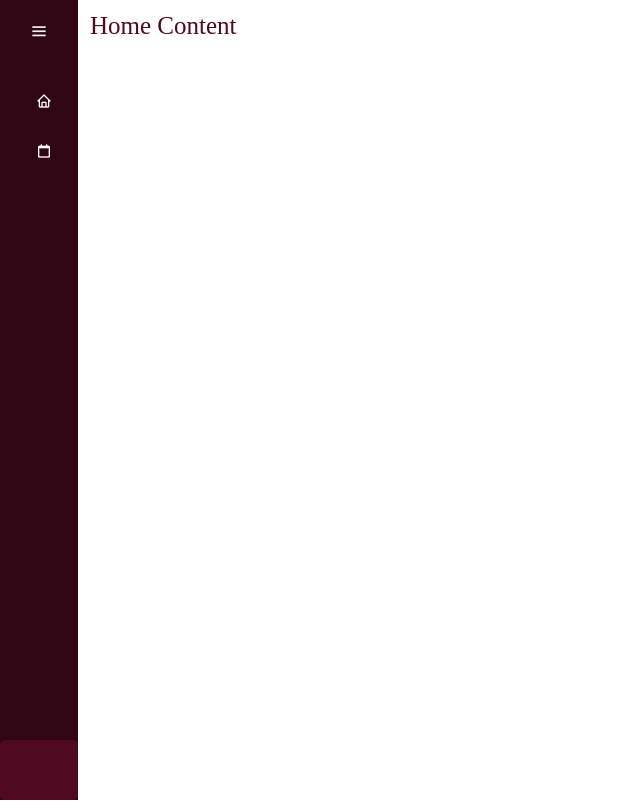
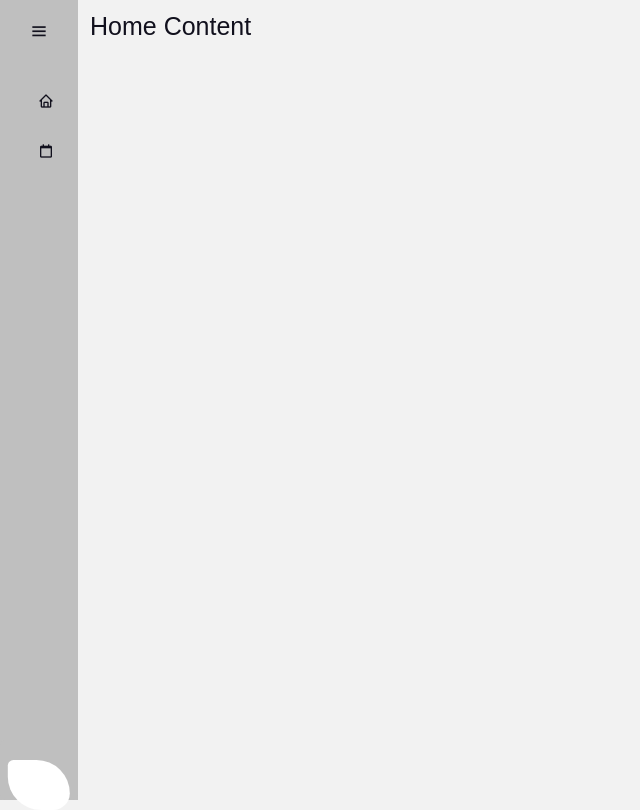
Before and after one commit to WesleyBule/MediFamba, a Django app: page /patients/ in a window 1280 px wide. Shown: the whole page, without its empty margins (0-640 px from the left). Run offline with Django 5.2, Linux system fonts and the light colour scheme; a user stored in the database is signed in; some libraries are stand-ins or nearby versions.

Commit message:
style: Changing colors for the front rn

```diff
--- a/users/static/users/style.css
+++ b/users/static/users/style.css
@@ -5,19 +5,30 @@
 }
 
 body{
-    position: relative;
+    background-color:#F2F2F2;
+    color:#0D0D0D;
     min-height: 100vh;
     width: 100%;
     overflow: hidden;
+    font-family: "Poppins", sans-serif;
+    font-weight: 400;
+    font-style:normal;
+}
+.medi {
+  color: #007AFF;
+}
+.famba {
+  color: #34C759;
 }
 
 .sidebar{
     position: relative;
     height: 100vh;
     width: 78px;
-    background-color: rgb(48, 6, 20);
-    padding: 6px 14px;
-    transition: all 0.6s ease;
+    background-color:#BFBFBF;
+    padding: 6px 16px;
+    transition: all 0.5s ease;
+    color:#11101d;
 }
 
 .sidebar.active{
@@ -32,7 +43,7 @@ body{
     align-items: center;
     opacity: 0;
     pointer-events: none;
-    transition: all 0.4s ease;
+    transition: all 0.5s ease;
 }
 
 .sidebar.active .logo_content .logo{
@@ -40,9 +51,10 @@ body{
     pointer-events: none;
 }
 
-.logo_content .logo i{
+.logo_content .logo img{
     font-size: 28px;
-    margin-right: 5px;
+    height :60px;
+    width :60px;
 }
 
 .logo_content .logo .logo_name{
@@ -95,6 +107,7 @@ body{
     height: 35px;
     width: 122px;
     background: #fff;
+    color:#0D0D0D;
     line-height: 35px;
     text-align: center;
     box-shadow: 0 5px 10px rgba(0, 0, 0, 0.2);
@@ -116,11 +129,11 @@ body{
 
 
 .sidebar ul li a{
-    color: #fff;
+    color: #11101d;
     display: flex;
     align-items:center ;
     text-decoration: none;
-    transition: all 0.6s ease;
+    transition: all 0.5s ease;
     border-radius: 12px;
     white-space: nowrap;
 }
@@ -140,7 +153,7 @@ body{
 .sidebar .links_name{
     opacity: 0;
     pointer-events: none;
-    transition: all 0.6s ease;
+    transition: all 0.5s ease;
 }
 
 .sidebar.active .links_name{
@@ -154,7 +167,7 @@ body{
     bottom: 0;
     left: 0;
     width: 100%;
-    background-color: rgb(79, 9, 32) ;
+    background-color: #BFBFBF  ;
     border-radius: 5px;
 }
 
@@ -163,11 +176,12 @@ body{
     padding: 10px 6px;
     height: 60px;
     background: none;
-    transition: all 0.6s ease;
+    transition: all 0.5s ease;
 }
 
 .sidebar.active .profile_content .profile{
-    background: rgb(79, 9, 32);
+    background: #fff;
+    border-radius:10px 60px 30px;
 }
 
 .profile_content .profile .profile_details {
@@ -193,6 +207,7 @@ body{
 */
 
 .profile .profile_details .name_job{
+    color:#11101d;
     margin-left: 10px;
 
 }
@@ -209,18 +224,20 @@ body{
 
 .profile #log_out{
     text-decoration: none;
-    color: #fff;
+    color: #11101d;
     position: absolute;
     left: 50%;
     bottom: -10px;
     transform: translateX(-50%);
     min-height: 50px;
-    line-height: 20px;
+    min-width:80%;
+    line-height: 30px;
     font-size: 20px;
     border-radius: 12px;
     text-align: center;
-    transition: all 0.4s ease;
-    background: rgb(79, 9, 32);
+    transition: all 0.5s ease;
+    background: #fff;
+    border-radius: 10px 60px 30px;
 }
 
 .sidebar.active .profile #log_out{
@@ -246,7 +263,7 @@ body{
 .home_content .text{
     font-size: 25px;
     font-weight: 400;
-    color: rgb(79, 9, 32);
+    color: #11101d;
     margin: 12px  ;
 }
 
--- a/users/templates/users/home_patients.html
+++ b/users/templates/users/home_patients.html
@@ -10,10 +10,13 @@
     <div class="sidebar">
         <div class="logo_content">
             <div class="logo">
-                <i class='bx  bx-heart-plus'></i>
-                <div class="logo_name">MediFamba</div>
+                <img src="{% static 'images/medifamba.png' %%}" alt="">
+                <div class="logo_name">
+                    <span class="medi">Medi</span><span class="famba">Famba</span>
+                </div>
+
             </div>
-            <i class='bx  bx-menu' id="btn"></i>
+            <i style="color: #11101d;" class='bx  bx-menu' id="btn"></i>
         </div>
         <ul class="nav_list">
             <li>
@@ -44,8 +47,7 @@
                 <div class="profile_details">
                     <!--<i class='bx  bx-user-circle'></i> -->
                     <div class="name_job">
-                        <div class="name">{{user}} </div>
-                        <div class="job">Dentist</div>
+                        <div class="name">{{user}}</div>
                     </div>
                 </div>
                 <a href="{% url 'logOut' %}"><i class='bx  bx-arrow-out-left-square-half' id="log_out"></i></a>
```
Also changed, not shown: users/templates/base.html (+12 -1 lines), users/templates/users/home.html (+5 -4 lines), users/templates/users/home_doctor.html (+6 -3 lines), db.sqlite3, users/static/images/medifamba.png (added).
